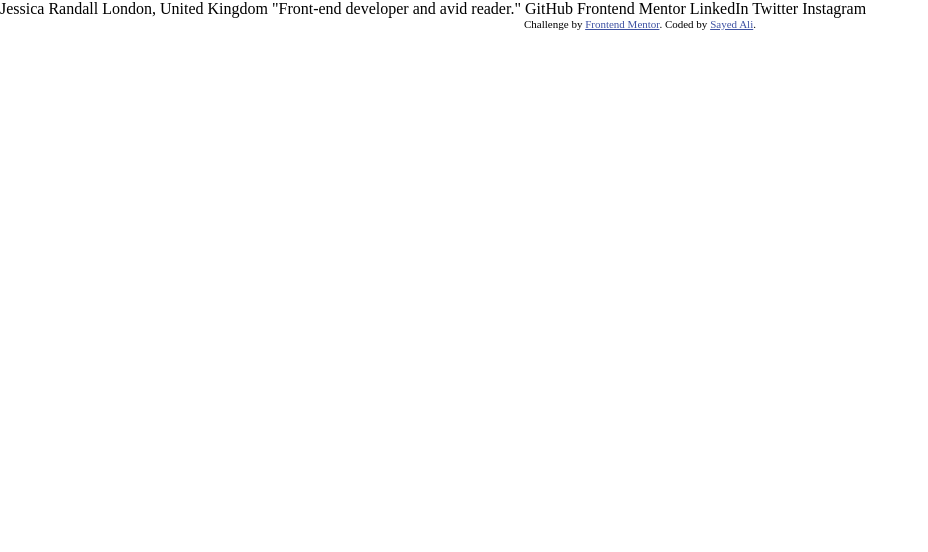
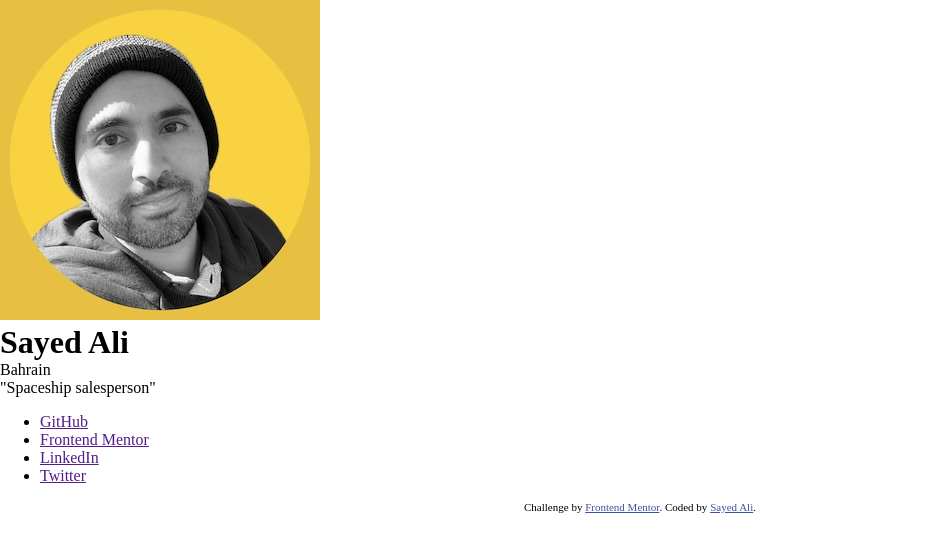
Before and after one commit to sydalwedaie/fem-social-links-profile, a plain HTML site: page index.html in a window 1280 px wide. Shown: the whole page, without its empty margins (0-928 px from the left). Drawn offline with Linux system fonts and the light colour scheme.

Commit message:
Make initial HTML structure.

```diff
--- a/index.html
+++ b/index.html
@@ -16,14 +16,33 @@
     <title>FEM | Social links profile</title>
   </head>
   <body>
-    Jessica Randall London, United Kingdom "Front-end developer and avid
-    reader." GitHub Frontend Mentor LinkedIn Twitter Instagram
-
+    <div class="container">
+      <main>
+        <div class="card">
+          <div class="profile-info">
+            <img
+              src="/assets/images/avatar.jpg"
+              alt="avatar"
+              class="profile__avatar"
+            />
+            <h1 class="profile__name">Sayed Ali</h1>
+            <p class="profile__location">Bahrain</p>
+            <p class="profile__tagline">"Spaceship salesperson"</p>
+          </div>
+          <ul class="social-links">
+            <li><a href="" class="social-link">GitHub</a></li>
+            <li><a href="" class="social-link">Frontend Mentor</a></li>
+            <li><a href="" class="social-link">LinkedIn</a></li>
+            <li><a href="" class="social-link">Twitter</a></li>
+          </ul>
+        </div>
+      </main>
       <footer class="attribution">
         Challenge by
         <a href="https://www.frontendmentor.io?ref=challenge" target="_blank"
           >Frontend Mentor</a
         >. Coded by <a href="#">Sayed Ali</a>.
       </footer>
+    </div>
   </body>
 </html>
```
Lines whose indentation alone changed are shown as unchanged.
